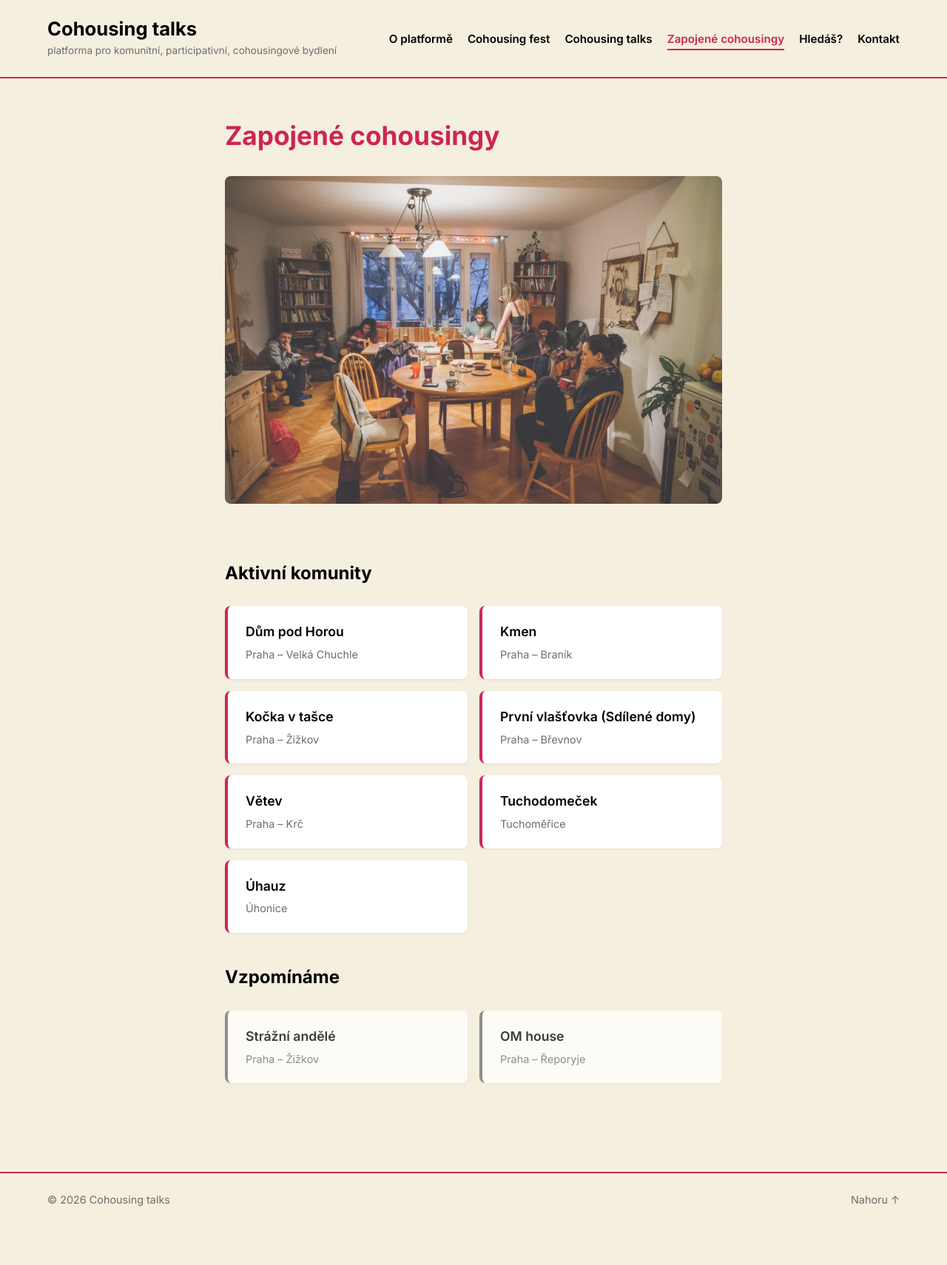
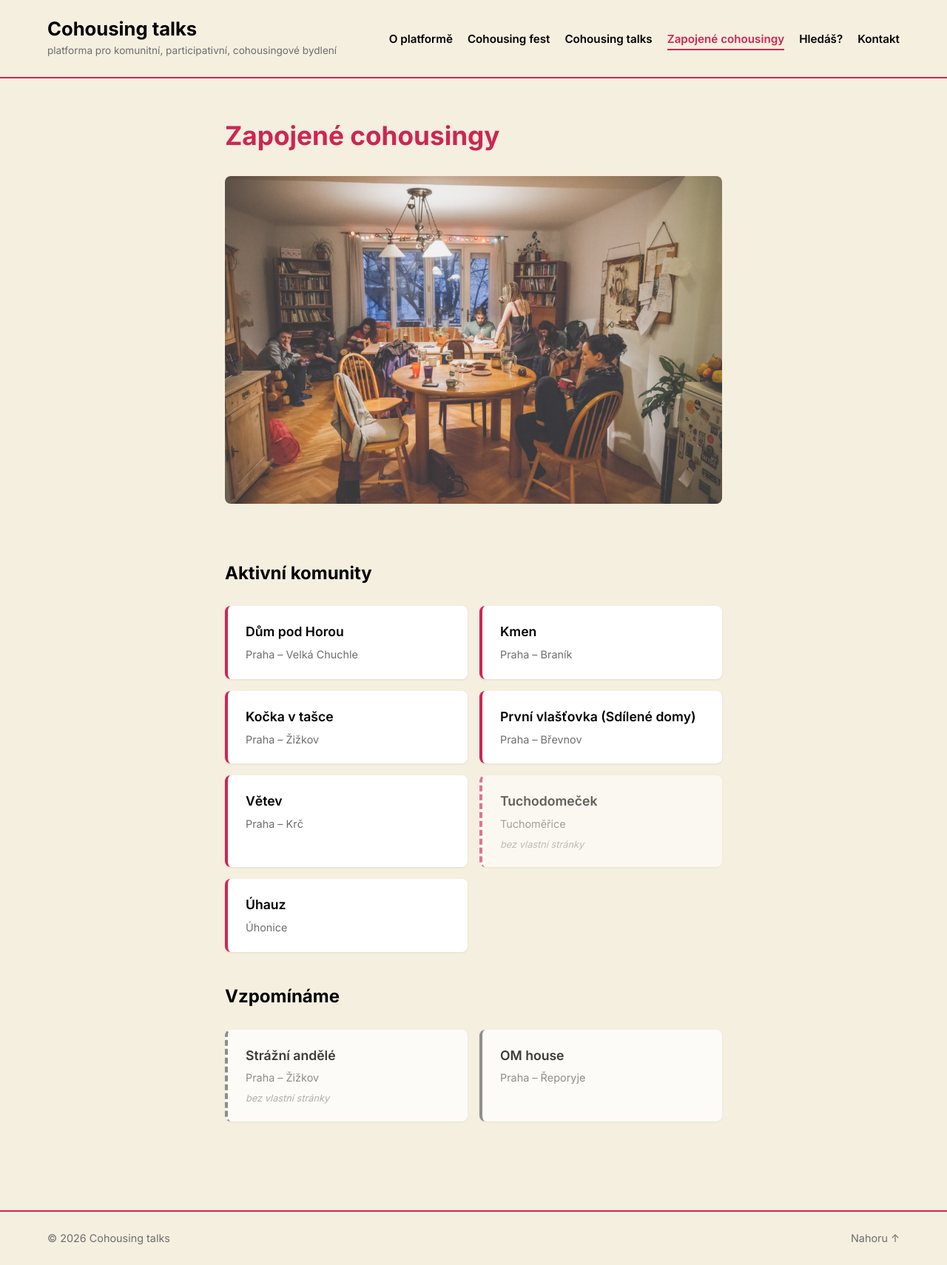
Before and after one commit to kubantjan/cohousingtalks, a Jekyll site: the page built from pages/zapojene-cohousingy.md, in a window 1280 px wide. Shown: the whole page at 74% size. Built offline with Jekyll 4.4.1, drawn with Linux system fonts in a browser that asks for light colours; before the commit the page ends 1659 px from its top, so only the background shows below that.

Commit message:
Style non-clickable community cards as visually distinct
Dashed border + reduced opacity + "bez vlastní stránky" label
makes it clear that Tuchodomeček and Strážní andělé are not
clickable, rather than looking like broken links.

https://claude.ai/code/session_01QijTnhd8jY5McXwLTjca6r

```diff
--- a/assets/css/style.css
+++ b/assets/css/style.css
@@ -247,8 +247,9 @@ a.community-card:hover {
   text-decoration: none;
 }
 
-div.community-card:hover {
-  box-shadow: 0 3px 10px rgba(0,0,0,0.12);
+div.community-card {
+  border-left-style: dashed;
+  opacity: 0.6;
 }
 
 .community-card h3 {
@@ -256,6 +257,13 @@ div.community-card:hover {
   font-weight: 600;
   margin: 0 0 0.25rem;
   color: #000;
+}
+
+div.community-card .no-page {
+  font-size: 0.8rem;
+  color: #999;
+  font-style: italic;
+  margin: 0.25rem 0 0;
 }
 
 .community-card .location {
--- a/pages/zapojene-cohousingy.md
+++ b/pages/zapojene-cohousingy.md
@@ -20,6 +20,7 @@ permalink: /zapojene-cohousingy/
 <div class="community-card">
   <h3>{{ c.name }}</h3>
   <p class="location">{{ c.location }}</p>
+  <p class="no-page">bez vlastní stránky</p>
 </div>
 {% endif %}
 {% endfor %}
@@ -39,6 +40,7 @@ permalink: /zapojene-cohousingy/
 <div class="community-card">
   <h3>{{ c.name }}</h3>
   <p class="location">{{ c.location }}</p>
+  <p class="no-page">bez vlastní stránky</p>
 </div>
 {% endif %}
 {% endfor %}
```
